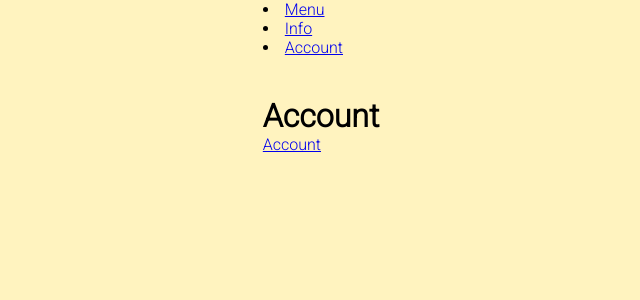
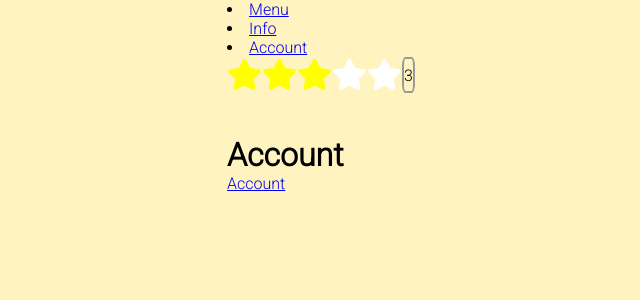
Before and after one commit to korniykom/Belicima-piatti, a React (Create React App) app in the folder belicima-piatti-react/: page /account in a window 1280 px wide. Shown: the top 300 px of the page, without its empty margins (319-959 px from the left). Built offline with nearby package versions, Linux system fonts and the light colour scheme.

Commit message:
made star component more dynamic

```diff
--- a/belicima-piatti-react/src/components/Star-Rating/StarRating.css
+++ b/belicima-piatti-react/src/components/Star-Rating/StarRating.css
@@ -19,7 +19,11 @@
   border-color: #999;
 }
 
-.star .material-symbols-outlined {
+/* .star .material-symbols-outlined {
   font-size: 48px;
   border-radius: 25%;
+} */
+.star {
+
+
 }
--- a/belicima-piatti-react/src/components/Star-Rating/StarRating.js
+++ b/belicima-piatti-react/src/components/Star-Rating/StarRating.js
@@ -1,12 +1,14 @@
 import "./StarRating.css";
+  import {FaStar} from "react-icons/fa";
 
-export default function StarRating({ rating = 5 }) {
+
+export default function StarRating({ rating }) {
   return (
     <div className="containerStyle">
       <div className="starContainerStyle">
         {Array.from({ length: 5 }, (_, i) => (
-          <span>
-            <Star key={i} />
+          <span key={i}>
+            {i < rating ? <YellowStar /> : <WhiteStar />}
           </span>
         ))}
         <span className="textStyle ">{rating}</span>
@@ -15,10 +17,17 @@ export default function StarRating({ rating = 5 }) {
   );
 }
 
-function Star() {
+function WhiteStar() {
   return (
     <div className="star">
-      <span class="material-symbols-outlined">star_rate</span>
+       <FaStar size={35} color={"white"}  />
     </div>
   );
 }
+function YellowStar() {
+  return (
+    <div className="star">
+       <FaStar size={35} color={"yellow"}  />
+    </div>
+  );
+}
--- a/belicima-piatti-react/src/pages/Accountpage.js
+++ b/belicima-piatti-react/src/pages/Accountpage.js
@@ -1,10 +1,12 @@
 import { Link } from "react-router-dom";
 import PageNav from "../components/PageNav";
+import StarRating from "../components/Star-Rating/StarRating"
 
 function Accountpage(){
     return(
         <div className="main-block">
             <PageNav />
+            <StarRating rating={3}/>
             <h1>Account</h1>
             <Link to="account">Account</Link>
         </div>
--- /dev/null
+++ b/package.json
@@ -0,0 +1,5 @@
+{
+  "dependencies": {
+    "react-icons": "^4.11.0"
+  }
+}
```
Also changed, not shown: 1 other file (tests, documents, lock files or other folders).
